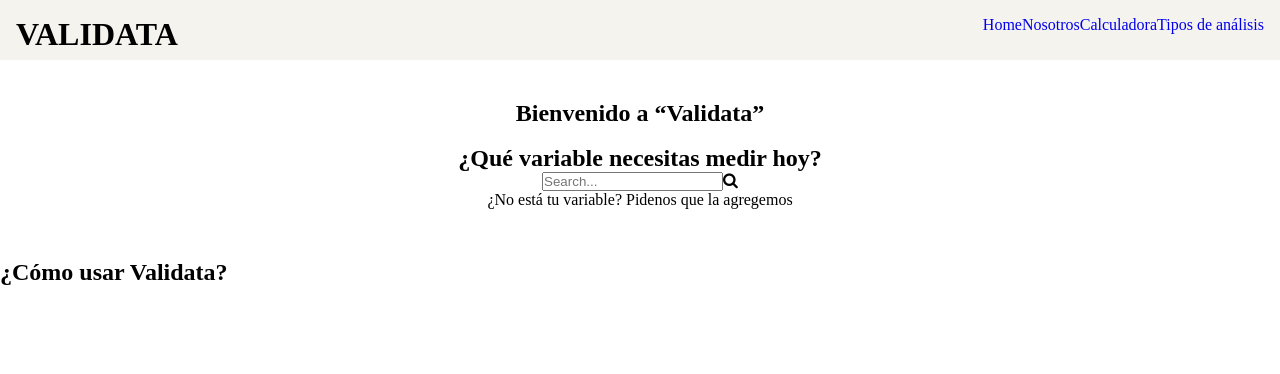
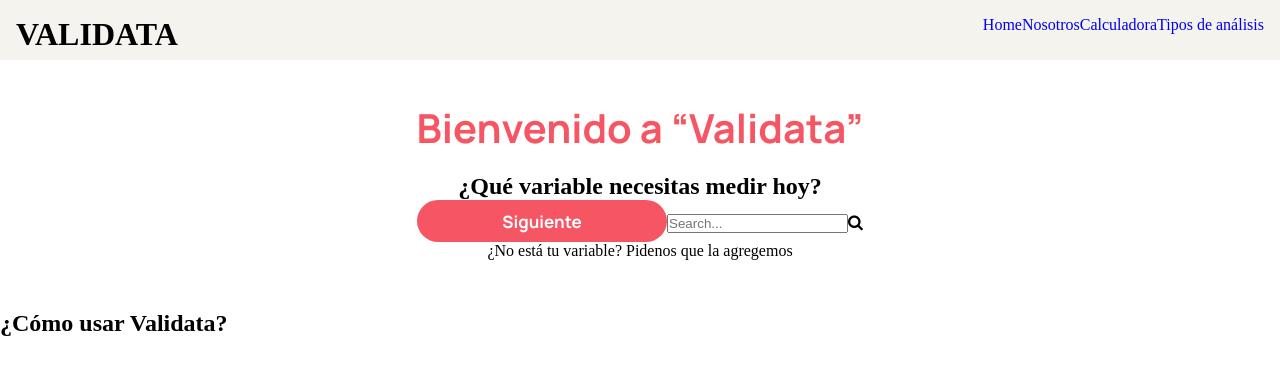
Before and after one commit to nataliaortizvi/pdg, a Vue app: page / in a window 1280 px wide. Shown: the top 374 px of the page. Built offline with nearby package versions, Linux system fonts and the light colour scheme.

Commit message:
Main Styles

```diff
--- a/src/App.vue
+++ b/src/App.vue
@@ -31,6 +31,8 @@
 
 <style lang="scss">
 
+
+
   //----STYLE RESET-----
   * {
     box-sizing: border-box;
--- a/src/assets/main.scss
+++ b/src/assets/main.scss
@@ -1,4 +1,18 @@
+//-----------------------COLOR PALLETTE---------------------------------------
+$MainColorBlue: rgb(24, 29, 61);
+$SecondPink: rgb(246, 86, 100);
+$ThirdViolet: rgb(107, 49, 241);
+$Babyblue: rgb(76, 126, 254);
+$orange: rgb(255, 143, 34);
+$background: rgb(245,244,249);
+$white: rgb(255,255,255);
+$hint: rgb(142, 142, 142);
 
+//------------------------FONTS---------------------------------------
+@import url('https://fonts.googleapis.com/css2?family=Manrope:wght@300;400;700;800&display=swap');
+$mainTypo: 'Manrope', sans-serif;
+
+$TitileSize: 40px;
 
 //-------------------------------GLOBAL HEADER------------------------------
 header {
@@ -10,5 +24,23 @@ header {
     height: 60px;
     position: fixed;
     z-index: 100;
+  }
 
-  }
+.titlesStyle {
+  font-size:40px;
+  font-weight: 700;
+  color: $SecondPink;
+  font-family: $mainTypo;
+}
+
+.btnMain {
+  background-color: $SecondPink;
+  width:250px;
+  height:42px;
+  border-radius: 31.5px;
+  border: none;
+  color: $white;
+  font-size: 17px;
+  font-family: $mainTypo;
+  font-weight:700;
+}
--- a/src/views/HomeView.vue
+++ b/src/views/HomeView.vue
@@ -2,12 +2,14 @@
 
   <section class="buscador">
 
-    <h1>Bienvenido a “Validata”</h1>
+    <h1 class="titlesStyle">Bienvenido a “Validata”</h1>
     <br>
     <h2>¿Qué variable necesitas medir hoy?</h2>
     <section class="RightItems">
+      <button class="btnMain">Siguiente</button>
       <input id="search" placeholder="Search..."/>
       <span class="icon"><i class="fa fa-search"></i></span>
+
       <!--input type="search" id="search" placeholder="Search..."/-->
     </section>
 
@@ -31,6 +33,8 @@
 
 <style lang="scss" scoped>
 
+@import 'src/assets/main.scss';
+
   .buscador{
     padding-top: 100px;
     padding-bottom: 50px;
```
